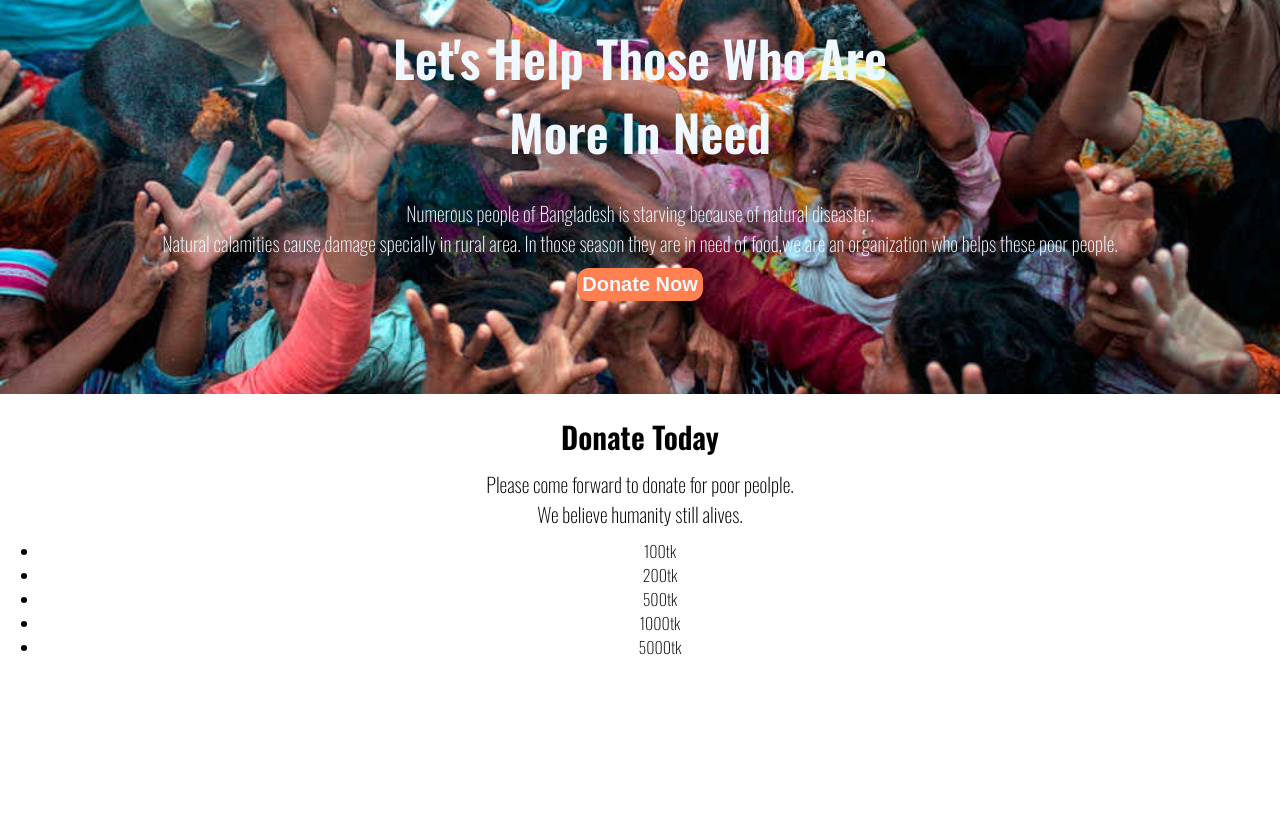
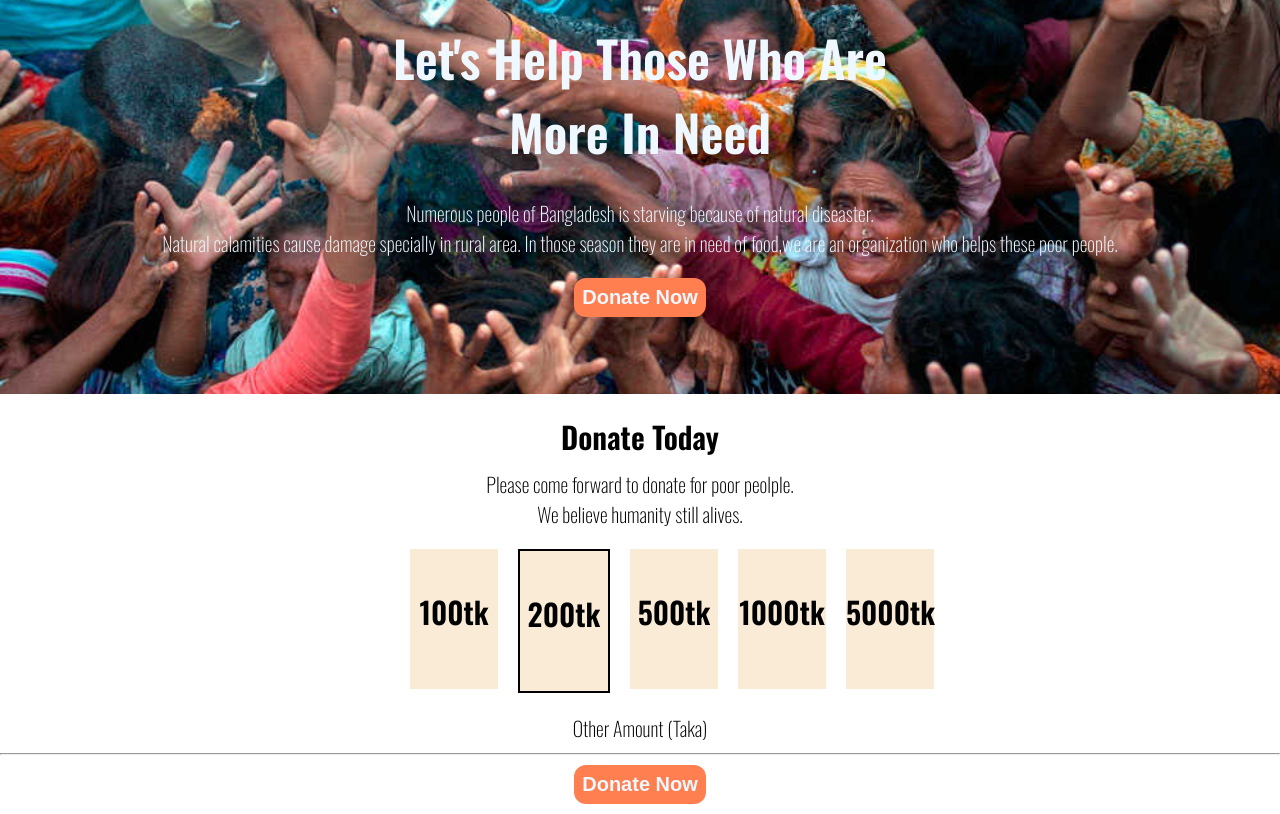
Before and after one commit to Rahimaafroze/PHeroAssignments, a plain HTML site: page index.html in a window 1280 px wide. Drawn offline with nearby package versions, Linux system fonts and the light colour scheme.

Commit message:
Donate Commit

```diff
--- a/css/style.css
+++ b/css/style.css
@@ -28,7 +28,7 @@ p{
     font-size: 20px;
 
 }
-#donate{
+button{
   text-align: center;
   font-size: 20px;
   background-color: coral;
@@ -36,7 +36,8 @@ p{
   border: none;
   color: aliceblue;
   border-radius: 12px;
-  padding: 5px;
+  padding: 8px;
+  margin: 10px;
 }
 
 .donateToday,h2,p{
@@ -46,3 +47,26 @@ p{
 h2{
     font-size: 30px;
 }
+
+ul{
+    list-style-type: none;
+    display: flex;
+    flex-direction: row;
+    padding-left: 400px;
+
+}
+li{
+    border: 2px;
+    width: 10%;
+    height: 100px;
+    margin: 10px;
+    background-color: antiquewhite;
+    border-style: none;
+    font-size: 30px;
+    font-weight: bold;
+    padding-top: 40px;
+
+}
+#BorderSec{
+    border-style: solid;
+}
--- a/index.html
+++ b/index.html
@@ -17,7 +17,7 @@
         <div>
             <h1>Let's Help Those Who Are <br>More In Need</h1>
             <p>Numerous people of Bangladesh is starving because of natural diseaster.<br>Natural calamities cause damage specially in rural area. In those season they are in need of food,we are an organization who helps these poor people.  </p>
-            <button id="donate">Donate Now</button>
+            <button>Donate Now</button>
         </div>
     </section>
     <section class="donateToday">
@@ -25,15 +25,20 @@
             <h2>Donate Today</h2>
             <p id>Please come forward to donate for poor peolple. <br> We believe humanity still alives.</p>
         </div>
-        <div>
-            <ul class="donateMoney">
+        <div class="donateMoney">
+            <ul>
                 <li>100tk</li>
-                <li>200tk</li>
+                <li id="BorderSec">200tk</li>
                 <li>500tk</li>
                 <li>1000tk</li>
                 <li>5000tk</li>
             </ul>
         </div>
+        <div class="otherPart">
+            <p>Other Amount (Taka)</p>
+            <hr>
+            <button>Donate Now</button>
+        </div>
 
     </section>
 </body>
```
